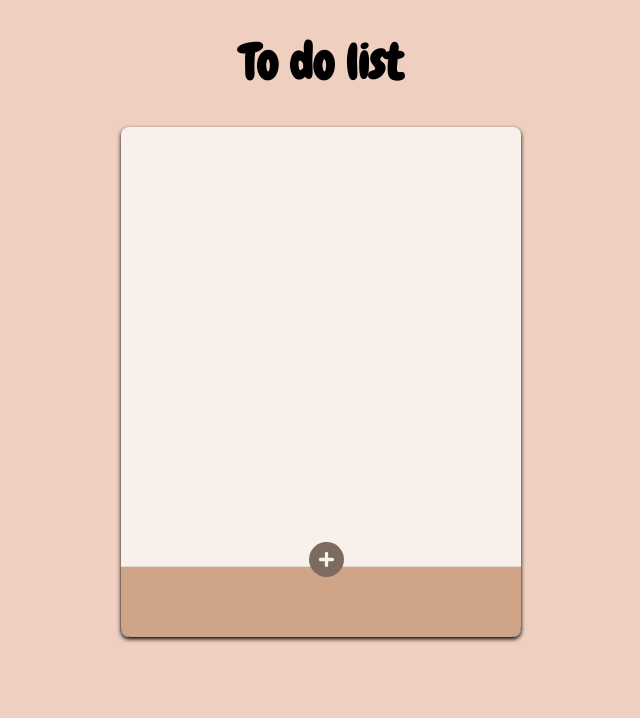
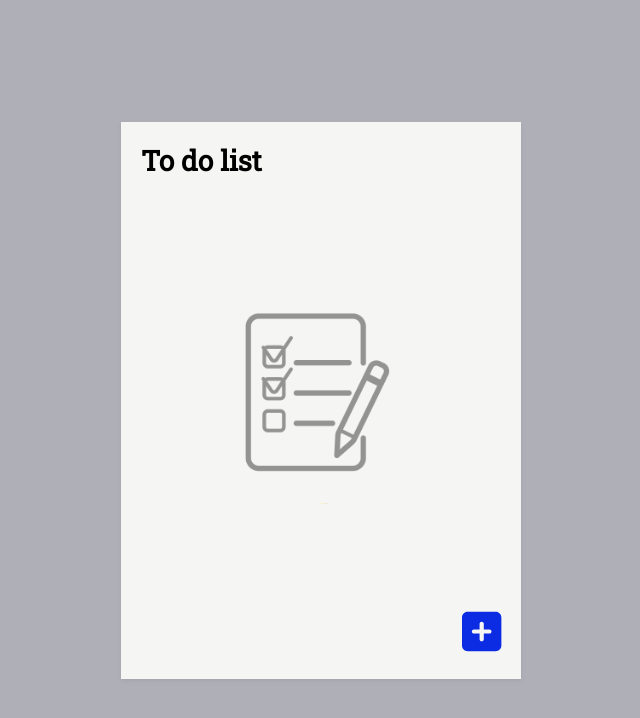
Before and after one commit to IndraGeorge/to-do-list, a React (Vite) app: page / in a window 1280 px wide. Shown: the top 718 px of the page, without its empty margins (319-959 px from the left). Built offline with nearby package versions, Linux system fonts and the light colour scheme.

Commit message:
change design

```diff
--- a/src/App.jsx
+++ b/src/App.jsx
@@ -2,12 +2,9 @@ import Routing from './Route'
 
 function App() {
   return (
-    <div>
-      <h1>To do list</h1>
       <div className='container'>
         <Routing />
       </div>
-    </div>
   )
 }
 
--- a/src/components/Form.jsx
+++ b/src/components/Form.jsx
@@ -1,6 +1,6 @@
 import '../style/components/form.css'
 import { FontAwesomeIcon } from '@fortawesome/react-fontawesome'
-import { faCirclePlus } from '@fortawesome/free-solid-svg-icons'
+import { faSquarePlus } from '@fortawesome/free-solid-svg-icons'
 import { useState } from 'react';
 
 export function Form({ addTodo }) {
@@ -26,12 +26,12 @@ export function Form({ addTodo }) {
         <div className='input'>
             {task ?
                 <form onSubmit={onSubmit}>
-                    <input type='text' id='name' placeholder='New task'
+                    <input type='text' id='name' placeholder='Nouvelle tâche'
                     ></input>
                     <button type='submit' className='btn-save'>Save</button>
                 </form>
                 : null}
-            <FontAwesomeIcon onClick={addTask} className={task ? 'invisible' : 'add'} icon={faCirclePlus} />
+            <FontAwesomeIcon onClick={addTask} className={task ? 'invisible' : 'add'} icon={faSquarePlus} />
         </div>
     )
 }
--- a/src/components/Items.jsx
+++ b/src/components/Items.jsx
@@ -17,7 +17,6 @@ export function Items(props) {
             </div>
             <button className='delete' onClick={props.remove} ><FontAwesomeIcon icon={faTrash} /></button>
         </div>
-        <hr/>
         </>
     )
 }
--- a/src/pages/Tasks.jsx
+++ b/src/pages/Tasks.jsx
@@ -1,11 +1,13 @@
 import '../style/style.css'
 import { Form } from '../components/Form'
 import { Items } from '../components/Items'
+import Todo from "../assets/image.png"
 import { useState, useEffect } from 'react'
 
 export function Tasks() {
 
     const [items, setItems] = useState(JSON.parse(localStorage.getItem('task')) || [])
+    const [image,setImage] = useState(false)
 
     // Save data to local storage
     useEffect(() => {
@@ -25,9 +27,18 @@ export function Tasks() {
         setItems(updatedItems);
     };
 
+    useEffect(() => {
+        setImage(items.length === 0)
+    }, [items])
+
     return (
         <div className='wrapper'>
-            <div className='tasks-list'>
+            <h1>To do list</h1>
+            <div className={`tasks-list ${image ? 'center-img': ""}`}>
+                { image ?
+                  <img src={Todo} alt="to do list"/>
+                  : ""
+                }
                 {items.map((item, index) => (
                     <Items
                         key={index}
--- a/src/style/components/form.css
+++ b/src/style/components/form.css
@@ -3,28 +3,11 @@ form {
   align-items: center;
 }
 
-.input {
-  height: 70px;
-  border-radius: 0px 0px 10px 10px;
-  background: var(--color-input);
-  box-shadow: 0 0 1px 0 #000;
-}
-
-input:-webkit-autofill {
-  -webkit-box-shadow: 0 0 0 35px var(--color-input) inset;
-  -webkit-text-fill-color: #fff;
-  caret-color: white;
-}
-
-input::placeholder {
-  color: #fff;
-}
-
 .add {
-  position: relative;
-  left: 47%;
-  top: -25px;
-  font-size: 35px;
+  position: absolute;
+  right: 20px;
+  bottom: 25px;
+  font-size: 45px;
   cursor: pointer;
   color: var(--primary-color);
 }
@@ -33,15 +16,21 @@ input::placeholder {
   display: none;
 }
 
+.input {
+  height: 80px;
+}
+
+form {
+  background: #fff;
+  height: 100%;
+}
+
 #name {
-  width: 496px;
+  width: 100%;
   height: 68px;
   border-width: 0px;
-  border-radius: 0px 0px 10px 10px;
-  background: var(--color-input) !important;
   outline: none;
   padding-left: 10px;
-  color: #fff;
 }
 
 .btn-save {
@@ -57,11 +46,5 @@ input::placeholder {
 }
 
 .btn-save:hover {
-  background-color: #6c5b50;
+  background: #0823be;
 }
-
-@media screen and (max-width: 500px) {
-  .input {
-    border-radius: 0;
-  }
-}
--- a/src/style/components/items.css
+++ b/src/style/components/items.css
@@ -4,12 +4,23 @@
   justify-content: space-between;
   align-items: center;
   height: 24px;
-  border-radius: 2px;
+  border-radius: 5px;
+  background: #fff;
+  padding: 20px;
+  box-shadow: 0 2px 4px #f0eeee;
 }
 
 .tasks-list {
-  min-height: 430px;
-  padding: 10px 10px 0 10px;
+  height: 400px;
+  padding: 10px;
+  overflow-y: scroll;
+  overflow-x: hidden;
+}
+
+.center-img {
+  display: flex;
+  justify-content: center;
+  align-items: center;
 }
 
 .barre {
--- a/src/style/style.css
+++ b/src/style/style.css
@@ -1,43 +1,66 @@
-@import url("https://fonts.googleapis.com/css2?family=Chewy&display=swap");
+@import url("https://fonts.googleapis.com/css2?family=Roboto+Slab&display=swap");
 
 :root {
-  --primary-color: #7e6b60;
-  --color-input: #d0a487;
+  --primary-color: #0c2ce4;
+  --color-input: #f5f5f4;
 }
 
 body {
   margin: 0;
   padding: 0;
   box-sizing: border-box;
-  font-family: "Chewy", sans-serif;
-  background-color: #efcfc0;
+  font-family: "Roboto Slab", serif;
+  background: #afafb7;
 }
 
 h1 {
-  text-align: center;
-  font-size: 48px;
+  padding-top: 20px;
+  padding-left: 20px;
+  margin: 0;
+  font-size: 24px;
 }
 
 .container {
-  max-width: 400px;
-  margin: 0 auto;
-  border-radius: 8px;
-  box-shadow: 0 2px 4px rgb(0, 0, 0);
-  background-color: #f8f0ea;
+  width: 100%;
+  box-shadow: 0 2px 4px #a5a5ad;
+  background: #f5f5f4;
   position: relative;
+  height: 100vh;
+}
+
+img {
+  width: 230px;
+  height: 230px;
+  opacity: 0.4;
 }
 
 .error {
   height: 392px;
 }
 
-@media screen and (max-width: 480px) {
+::-webkit-scrollbar {
+  width: 7px;
+  background: #f5f5f4;
+}
+::-webkit-scrollbar-thumb {
+  border: solid 0 transparent;
+  background-color: #b0aeae;
+}
+
+@media screen and (min-width: 480px) {
+  body {
+    display: flex;
+    justify-content: center;
+    align-items: center;
+    height: 100vh;
+  }
+
   .container {
-    max-width: 100%;
-    border-radius: 0;
+    width: 400px;
+    height: 100%;
   }
 
   h1 {
-    font-size: 30px;
+    font-size: 28px;
   }
 }
```
Also changed, not shown: public/favicon.png, src/assets/image.png (added).
